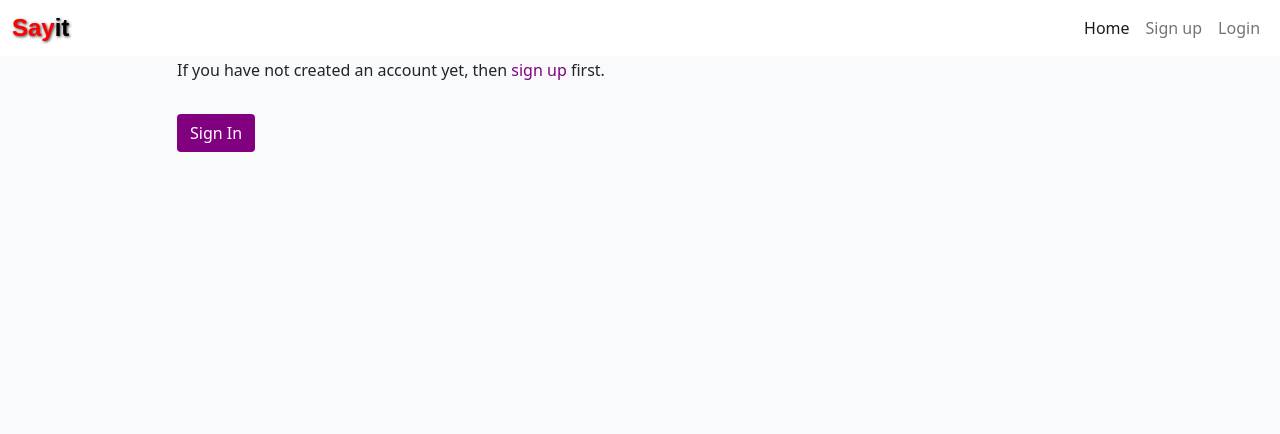
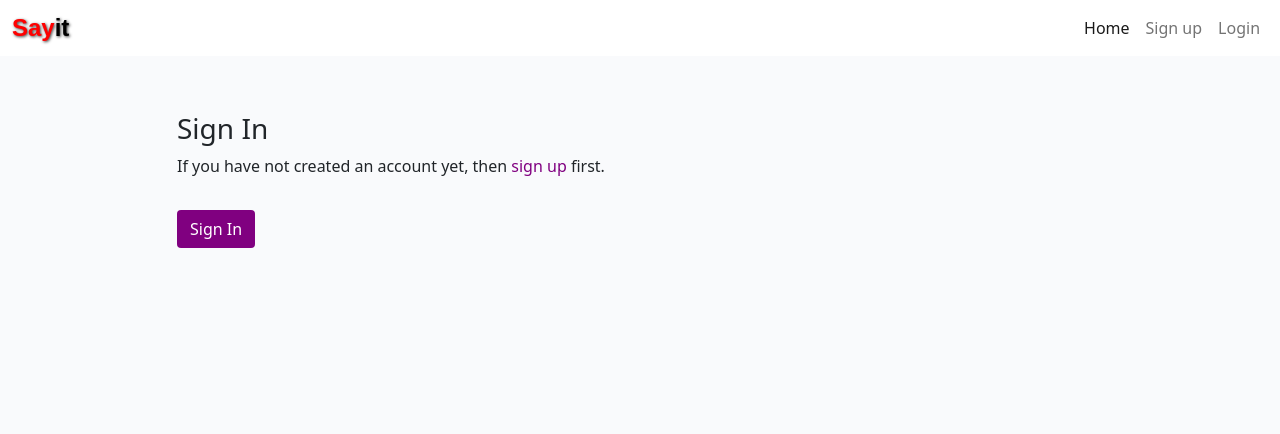
Before and after one commit to Mthabs/myTrialtest, a Django app: template templates/account/login.html in a window 1280 px wide. Shown: the top 434 px of the page. Run offline with Django 3.2, Linux system fonts and the light colour scheme; the template is opened without the code that fills it: most values are stand-ins (such as "Sample title", 1, 10 or a date in 2020); some libraries are stand-ins or nearby versions.

Commit message:
add change to login styling

```diff
--- a/templates/account/login.html
+++ b/templates/account/login.html
@@ -7,7 +7,7 @@
 {% block content %}
 
 <div class="container">
-    <div class="row">
+    <div class="row mt-5 pt-5">
         <div class="col-md-8 mt-3 offset-md-1">
             <h3>{% trans "Sign In" %}</h3>
 
--- a/templates/account/logout.html
+++ b/templates/account/logout.html
@@ -6,7 +6,7 @@
 
 {% block content %}
 <div class="container">
-    <div class="row mt-5 pt-4">
+    <div class="row mt-5 pt-5">
         <div class="col-md-8 offset-md-1 text-center">
             <h3>{% trans "Sign Out" %}</h3>
             <p>{% trans 'Are you sure you want to sign out?' %}</p>
--- a/templates/account/signup.html
+++ b/templates/account/signup.html
@@ -6,7 +6,7 @@
 
 {% block content %}
 <div class="container">
-    <div class="row">
+    <div class="row mt-5 pt-5">
         <div class="col-md-8 mt-3 offset-md-1">
             <h3>{% trans "Sign Up" %}</h3>
 
```
